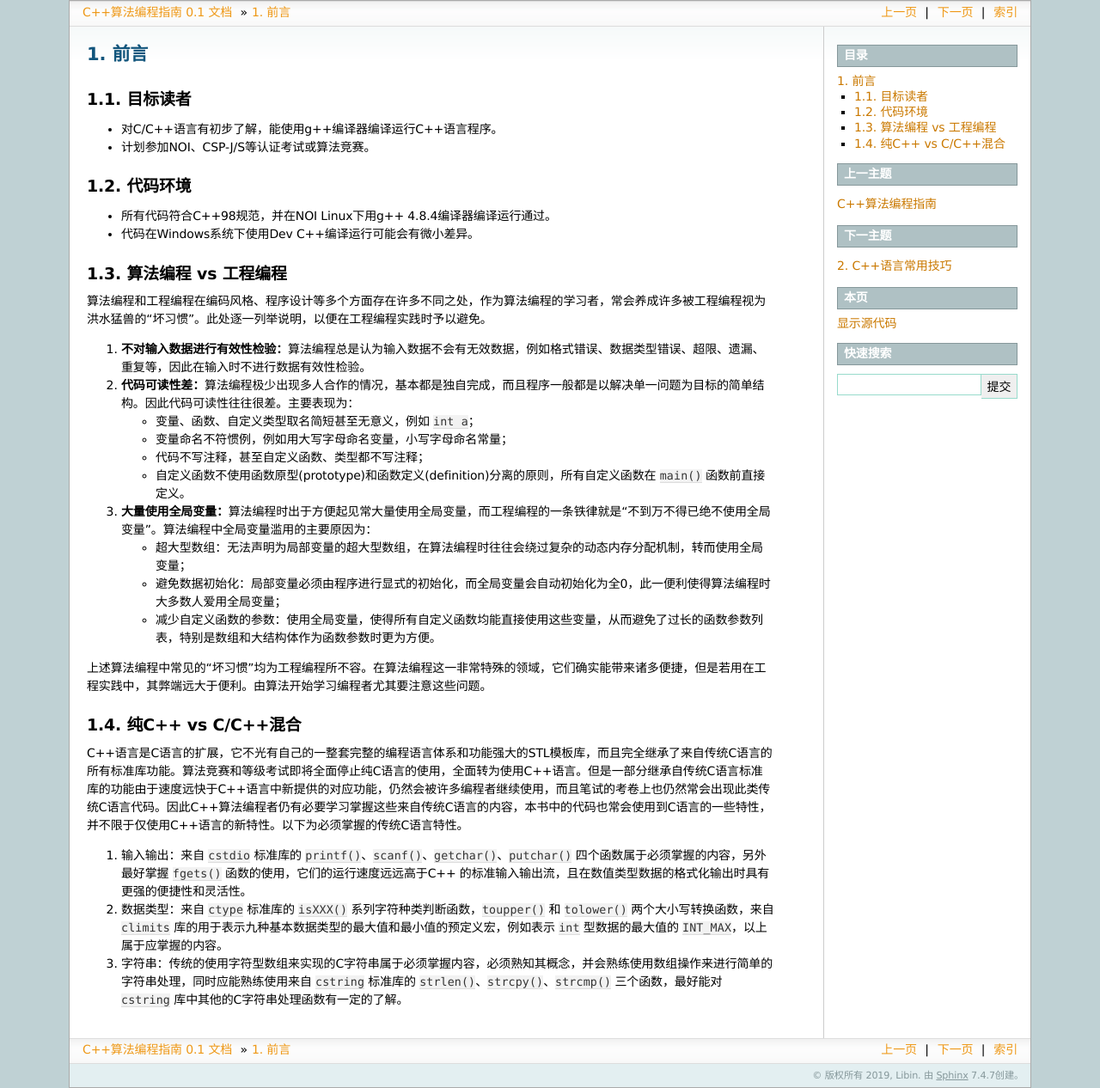
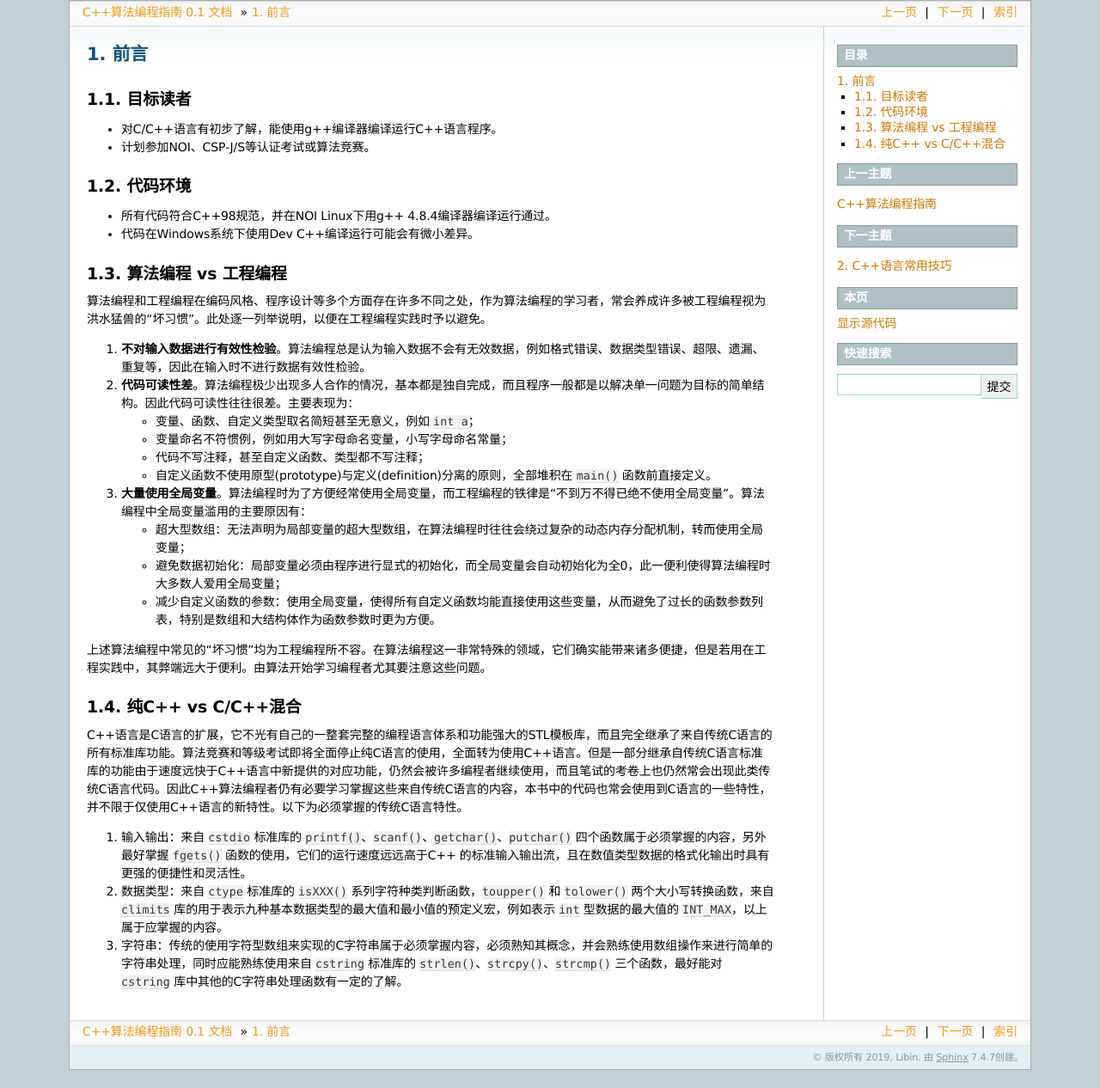
Before and after one commit to majorli/algo_guide, a Sphinx documentation site: the page built from source/000_preface.rst, in a window 1280 px wide. Shown: the whole page at 86% size. Built offline with Sphinx 7.4.7, drawn with Linux system fonts in a browser that asks for light colours; after the commit the page ends 1245 px from its top, so only the background shows below that.

Commit message:
20200407_2352draft

```diff
--- a/source/000_preface.rst
+++ b/source/000_preface.rst
@@ -15,15 +15,16 @@
 ---------------------------------
 算法编程和工程编程在编码风格、程序设计等多个方面存在许多不同之处，作为算法编程的学习者，常会养成许多被工程编程视为洪水猛兽的“坏习惯”。此处逐一列举说明，以便在工程编程实践时予以避免。
 
-1. **不对输入数据进行有效性检验：**\ 算法编程总是认为输入数据不会有无效数据，例如格式错误、数据类型错误、超限、遗漏、重复等，因此在输入时不进行数据有效性检验。
-2. **代码可读性差：**\ 算法编程极少出现多人合作的情况，基本都是独自完成，而且程序一般都是以解决单一问题为目标的简单结构。因此代码可读性往往很差。主要表现为：
+1. :strong:`不对输入数据进行有效性检验`\ 。算法编程总是认为输入数据不会有无效数据，例如格式错误、数据类型错误、超限、遗漏、重复等，因此在输入时不进行数据有效性检验。
 
-   * 变量、函数、自定义类型取名简短甚至无意义，例如 ``int a``；
+2. :strong:`代码可读性差`\ 。算法编程极少出现多人合作的情况，基本都是独自完成，而且程序一般都是以解决单一问题为目标的简单结构。因此代码可读性往往很差。主要表现为：
+
+   * 变量、函数、自定义类型取名简短甚至无意义，例如 ``int a``\ ；
    * 变量命名不符惯例，例如用大写字母命名变量，小写字母命名常量；
    * 代码不写注释，甚至自定义函数、类型都不写注释；
-   * 自定义函数不使用函数原型(prototype)和函数定义(definition)分离的原则，所有自定义函数在 ``main()`` 函数前直接定义。
+   * 自定义函数不使用原型(prototype)与定义(definition)分离的原则，全部堆积在 ``main()`` 函数前直接定义。
 
-3. **大量使用全局变量：**\ 算法编程时出于方便起见常大量使用全局变量，而工程编程的一条铁律就是“不到万不得已绝不使用全局变量”。算法编程中全局变量滥用的主要原因为：
+3. :strong:`大量使用全局变量`\ 。算法编程时为了方便经常使用全局变量，而工程编程的铁律是“不到万不得已绝不使用全局变量”。算法编程中全局变量滥用的主要原因有：
 
    * 超大型数组：无法声明为局部变量的超大型数组，在算法编程时往往会绕过复杂的动态内存分配机制，转而使用全局变量；
    * 避免数据初始化：局部变量必须由程序进行显式的初始化，而全局变量会自动初始化为全0，此一便利使得算法编程时大多数人爱用全局变量；
```
